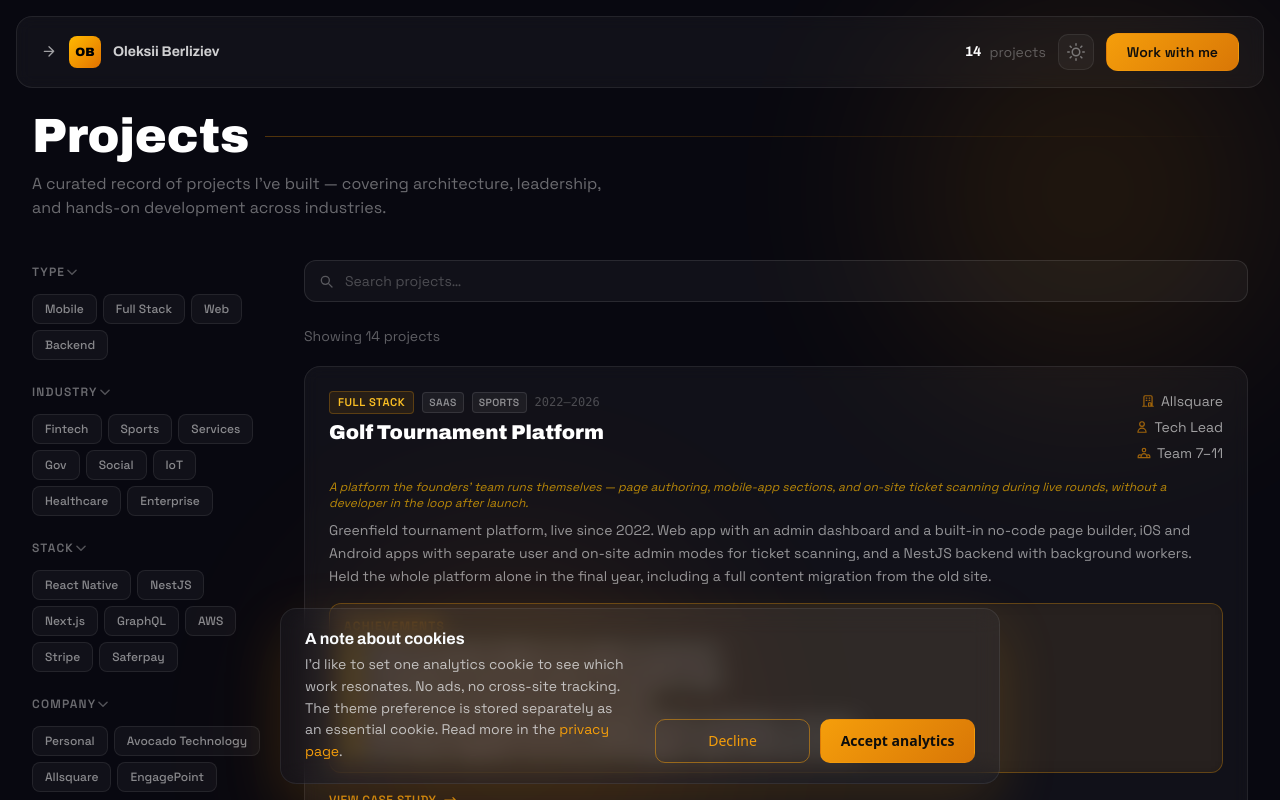
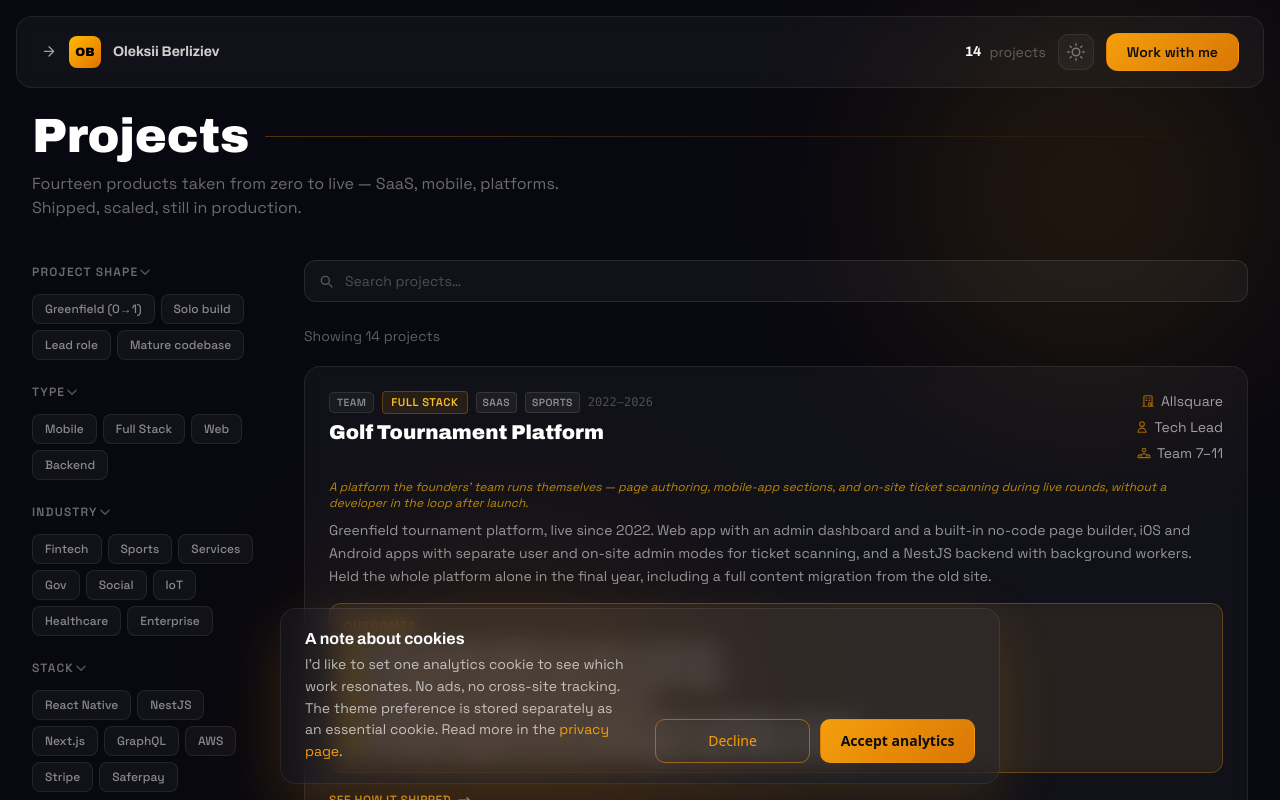
Before and after one commit to Cagyo/portfolio, a Next.js app: page /projects in a window 1280 px wide. Shown: the top 800 px of the page. Built offline with nearby package versions, Linux system fonts and the light colour scheme; no server answers.

Commit message:
feat(projects): Add project shape filter and shape tags, update content and labels

```diff
--- a/app/_data/projects-filters.ts
+++ b/app/_data/projects-filters.ts
@@ -9,6 +9,26 @@
 }
 
 export const FILTER_GROUPS: FilterGroupConfig[] = [
+  {
+    key: "shape",
+    label: "Project shape",
+    options: ["Greenfield (0→1)", "Solo build", "Lead role", "Mature codebase"],
+    match: (project, values) =>
+      values.some((value) => {
+        switch (value) {
+          case "Greenfield (0→1)":
+            return project.shapes.includes("greenfield")
+          case "Solo build":
+            return project.scale === "Solo build"
+          case "Lead role":
+            return project.role.toLowerCase().includes("lead")
+          case "Mature codebase":
+            return project.shapes.includes("mature")
+          default:
+            return false
+        }
+      }),
+  },
   {
     key: "devTypes",
     label: "Type",
--- a/app/_data/projects/content.en.ts
+++ b/app/_data/projects/content.en.ts
@@ -13,6 +13,7 @@
     teamLabel: "7–11",
     teamDetail: "2–5 devs · 1–2 QA · 2 BA · 1 PO · 1 PM",
     scale: "Team",
+    shapes: ["greenfield"],
     description: "Greenfield tournament platform, live since 2022. Web app with an admin dashboard and a built-in no-code page builder, iOS and Android apps with separate user and on-site admin modes for ticket scanning, and a NestJS backend with background workers. Held the whole platform alone in the final year, including a full content migration from the old site.",
     problem: "A platform the founders' team runs themselves — page authoring, mobile-app sections, and on-site ticket scanning during live rounds, without a developer in the loop after launch.",
     achievements: [
@@ -53,6 +54,7 @@
     teamLabel: "8",
     teamDetail: "4 devs · 1 QA · 1 BA · 1 PO · 1 PM",
     scale: "Team",
+    shapes: ["mature"],
     description: "Worked inside a mature, live golf social network on Allsquare's main product. Shipped brand-new booking and search flows alongside an incremental rewrite of legacy modules, with no feature-freeze and no user-visible regressions.",
     problem: "A mature, live product where booking and search had to ship across web and mobile while legacy modules were rewritten underneath, with no feature-freeze and no user-visible regressions.",
     achievements: [
@@ -90,6 +92,7 @@
     teamLabel: "8",
     teamDetail: "2 mobile devs · 1 backend · 1–2 QA · 2 BA · 1 PM",
     scale: "Team",
+    shapes: ["greenfield"],
     description: "React Native booking app for a Swiss golf club, built end-to-end as the mobile lead. Owned the architecture, feature delivery, and Saferpay integration on top of a dedicated REST backend; shipped to both the App Store and Google Play.",
     problem: "A native iOS and Android booking app for the club, owned end-to-end by one mobile lead from architecture and payments through to both stores.",
     achievements: [
@@ -127,6 +130,7 @@
     teamLabel: "3",
     teamDetail: "1 dev · 1 QA · 1 PM",
     scale: "Solo build",
+    shapes: ["greenfield"],
     description: "Solo 0→1 build of an on-demand car-wash platform: customer mobile app, dispatcher web dashboard, backend, and AWS infrastructure, all owned by one developer. Live in the original market 2018–2020, then productised and re-launched in South Africa.",
     problem: "An on-demand service platform built solo from zero. Customer mobile app, dispatcher web dashboard, backend, and infra. Shipped, productised, and re-launched in a second market.",
     achievements: [
@@ -164,6 +168,7 @@
     teamLabel: "5",
     teamDetail: "2 devs · 1 QA · 1 BA · 1 PM",
     scale: "Team",
+    shapes: ["greenfield"],
     description: "0→1 build of a dead-man's-switch messaging app: sends pre-written personal messages (text, video, documents) to chosen recipients when the user stops checking in. Recipients without the app open the delivery on a web view via a one-time token in the notification, SMS, or email. Led the team through the full lifecycle and owned the architecture end-to-end.",
     problem: "A messaging app that delivers pre-written content (text, video, documents) to chosen recipients when the user stops checking in, reachable even by recipients who never installed the app. Reliability over arbitrary time windows was the whole product.",
     achievements: [
@@ -192,6 +197,7 @@
     teamLabel: "9",
     teamDetail: "5 devs · 2 QA · 1 BA · 1 PM",
     scale: "Team",
+    shapes: ["greenfield"],
     description: "Mobile lead on a Swiss fintech currency-exchange app, live in four languages (DE, FR, IT, EN) on both stores. Owned the architecture end-to-end: a complex multi-step regulated signup with Onfido KYC, mobile observability and attribution (Crashlytics, Firebase Analytics, AppsFlyer), an externalised translations workflow, and iOS/Android release pipelines (CircleCI + Fastlane, later migrated to GitHub Actions).",
     problem: "A Swiss fintech mobile client where a complex multi-step regulated signup (Onfido KYC), four-language localization, and signed iOS/Android release pipelines all had to ship production-grade.",
     achievements: [
@@ -231,6 +237,7 @@
     teamLabel: "8",
     teamDetail: "3 devs · 1 lead · 1–2 QA · 1 BA · 1 PM",
     scale: "Team",
+    shapes: ["greenfield"],
     description: "Calendly-style mobile scheduling app on React Native, live on both stores. Reconciles availability across Google, iCloud, and Outlook calendars for multiple participants, with push reminders and cross-region time-zone handling. Backend contributions against Parse SDK and GraphQL, Sentry for crash and error tracking, and test coverage raised from 0 to over 80%.",
     problem: "A Calendly-style scheduling app where multi-participant calendar reconciliation across Google, iCloud, and Outlook had to work correctly on iOS and Android.",
     achievements: [
@@ -260,6 +267,7 @@
     teamLabel: "7",
     teamDetail: "2 devs · 1 lead · 2 QA · 1 BA · 1 PM",
     scale: "Team",
+    shapes: ["greenfield"],
     description: "Mobile e-learning and student-assessment app for a government client, delivered on React Native with REST APIs, Fastlane-automated releases, and Sentry for crash reporting. Offline content delivery and offline assessments, with iOS and Android shipped simultaneously inside a 3-month contractual window.",
     problem: "A government e-learning and assessment app, delivered offline-capable on iOS and Android within a 3-month contractual deadline.",
     achievements: [
@@ -287,6 +295,7 @@
     teamLabel: "1",
     teamDetail: "Solo",
     scale: "Personal project",
+    shapes: ["greenfield"],
     description: "Solo, self-hosted home-security platform in its tenth year, rebuilt four times. v1 streamed camera footage to Google Drive. v2 added a full backend. v3 grew into a full mobile app with RFID access and a CO₂ sensor. v4 deliberately cut everything back to a Raspberry Pi running a Telegram-bot worker: camera capture + cloud upload, alerts and control via chat, no web UI, no mobile app, no cloud bills. Running today across three locations.",
     problem: "A self-hosted home-security system rebuilt four times across a decade, from camera-to-cloud, through a full mobile + sensor stack, to a leaner Telegram-bot worker running on a Raspberry Pi today.",
     achievements: [
@@ -316,6 +325,7 @@
     teamLabel: "3",
     teamDetail: "1 dev · 1 QA · 1 PM",
     scale: "Solo build",
+    shapes: ["mature"],
     description: "Solo modernisation of a two-sided homeowner-services marketplace. Migrated the mobile codebase from JavaScript to TypeScript and from class components to hooks, consolidated a state-management mess of React Context + Apollo + Redux onto Apollo cache as the source of truth, re-integrated the Stripe payment flow against the modernised backend, and added CircleCI + Fastlane release automation. New features shipped throughout, with no feature-freeze and no user-visible regressions.",
     problem: "A two-sided homeowner-services marketplace whose mobile codebase had to be modernised solo, with payments re-integrated and CI/CD added, all while continuing to ship features without regressions.",
     achievements: [
@@ -345,6 +355,7 @@
     teamLabel: "5",
     teamDetail: "3 devs · 1 QA · 1 PM",
     scale: "Team",
+    shapes: ["greenfield"],
     description: "One-month 0→1 build of a sporting-event proof-of-concept platform: a React web app, a React Native mobile app, and an Apollo + Mongoose backend, all from scratch. Covered event agenda, signup/sign-in, news, and webviews of pages from the existing event site. Led the team and delivered demo-ready before the event opened.",
     problem: "A sporting-event proof-of-concept platform with web, mobile, and backend all built from scratch and demo-ready in time for the event opening, on a one-month deadline.",
     achievements: [
@@ -372,7 +383,8 @@
     teamLabel: "15–30",
     teamDetail: "Large cross-functional team",
     scale: "Team",
-    description: "Contributed to an enterprise SurveyMonkey-alternative inside a large cross-functional team. Built dynamic questionnaire components with 20+ field types, a conditional-logic engine covering visibility, required-state, and value-derivation rules, and virtualised rendering for long forms.",
+    shapes: ["mature"],
+    description: "Inside a large cross-functional team, built dynamic questionnaire components for an enterprise SurveyMonkey-alternative — 20+ field types, a conditional-logic engine covering visibility, required-state, and value-derivation rules, and virtualised rendering for long forms.",
     problem: "An enterprise SurveyMonkey-alternative whose dynamic questionnaire builder had to support 20+ field types, cross-field conditional logic, and long-form rendering performance.",
     achievements: [
       "Shipped dynamic questionnaire components inside a large enterprise codebase",
@@ -399,7 +411,8 @@
     teamLabel: "14",
     teamDetail: "8 devs · 3 QA · 1 PM · 1 BA · 1 tech writer",
     scale: "Team",
-    description: "Contributed to a Chrome extension that searches across a corporate knowledge base and multiple file-storage providers (internal corporate storage, databases, Google Drive, Dropbox, Confluence/SharePoint). Built on the Chrome WebExtensions API with an Angular UI and a Node.js backend that normalises results across providers.",
+    shapes: ["mature"],
+    description: "Chrome extension that searches across a corporate knowledge base and multiple file-storage providers (internal corporate storage, databases, Google Drive, Dropbox, Confluence/SharePoint), built on the WebExtensions API with an Angular UI and a Node.js backend that normalises results across providers. Delivered inside an 8-dev team.",
     problem: "A Chrome extension that searches across a corporate knowledge base and multiple file-storage providers, with a unified result format across heterogeneous APIs.",
     achievements: [
       "Connectors integrated across internal corporate storage, databases, Google Drive, Dropbox, and Confluence/SharePoint",
@@ -425,7 +438,8 @@
     teamLabel: "15",
     teamDetail: "8 devs · 4 QA · 1 PM · 1 BA · 1 tech writer",
     scale: "Team",
-    description: "Contributed SPA features to a large-scale US Affordable Care Act healthcare web app on a legacy Backbone/Marionette frontend. Section 508 accessibility compliance and performance optimisation on long multi-step enrolment flows. Worked inside a federal-scale cross-functional team.",
+    shapes: ["mature"],
+    description: "Shipped SPA features into a federal-scale US Affordable Care Act healthcare web app on a legacy Backbone/Marionette frontend. Section 508 accessibility compliance and performance optimisation on long multi-step enrolment flows. Inside an 8-dev cross-functional team.",
     problem: "A federal-scale ACA healthcare web app on a legacy Backbone/Marionette frontend, with Section 508 accessibility and performance demands on long enrolment flows.",
     achievements: [
       "SPA features shipped on a federal-scale ACA healthcare web app",
--- a/app/_data/projects/types.ts
+++ b/app/_data/projects/types.ts
@@ -92,6 +92,8 @@
   buyerBadge: string
 }
 
+export type ProjectShape = "greenfield" | "mature"
+
 export type ProjectContent = {
   title: string
   titleGeneric: string
@@ -104,6 +106,7 @@
   teamLabel: string
   teamDetail: string
   scale: string
+  shapes: ProjectShape[]
   description: string
   problem?: string
   achievements: string[]
--- a/app/projects/_components/project-card/ProjectCard.tsx
+++ b/app/projects/_components/project-card/ProjectCard.tsx
@@ -66,6 +66,7 @@
           <div className="flex flex-wrap items-start justify-between gap-3 mb-4">
             <div className="flex-1 min-w-0">
               <div className="flex flex-wrap items-center gap-2 mb-1.5">
+                <Tag variant={project.scale === "Solo build" ? "green" : "neutral"}>{project.scale}</Tag>
                 {project.devTypes.map((devType) => (
                   <Tag key={devType}>{devType}</Tag>
                 ))}
--- a/messages/en.json
+++ b/messages/en.json
@@ -372,17 +372,17 @@
   },
   "projectsPage": {
     "title": "Projects",
-    "subtitle": "A curated record of projects I've built — covering architecture, leadership, and hands-on development across industries.",
+    "subtitle": "Fourteen products taken from zero to live — SaaS, mobile, platforms. Shipped, scaled, still in production.",
     "filters": "Filters",
     "clearAllFilters": "Clear all filters",
     "searchPlaceholder": "Search projects…",
     "searchLabel": "Search projects",
     "showingOne": "Showing 1 project",
     "showingMany": "Showing {count} projects",
-    "viewCaseStudy": "View case study",
-    "readApproach": "Read approach",
-    "achievementsLabel": "Achievements",
-    "duties": "Duties",
+    "viewCaseStudy": "See how it shipped",
+    "readApproach": "How I shipped it",
+    "achievementsLabel": "Outcomes",
+    "duties": "What I owned",
     "techStack": "Tech Stack",
     "teamComposition": "Team Composition",
     "scope": "Scope",
@@ -393,9 +393,9 @@
     "privateTooltip": "Under NDA · available on request",
     "links": "Links",
     "closingEyebrow": "Liked what you saw?",
-    "closingHeadline": "Let's build your next project together.",
-    "noResultsTitle": "No projects match your filters",
-    "noResultsHint": "Didn't find your project domain? Contact me and we'll figure it out.",
+    "closingHeadline": "Got a project that needs to ship?",
+    "noResultsTitle": "Nothing matches your filters.",
+    "noResultsHint": "My work spans more domains than these chips capture — tell me what you're building.",
     "ndaAnonymized": "NDA · Anonymized",
     "screenshotsHeading": "Screenshots",
     "screenshotWebLabel": "Web",
```
